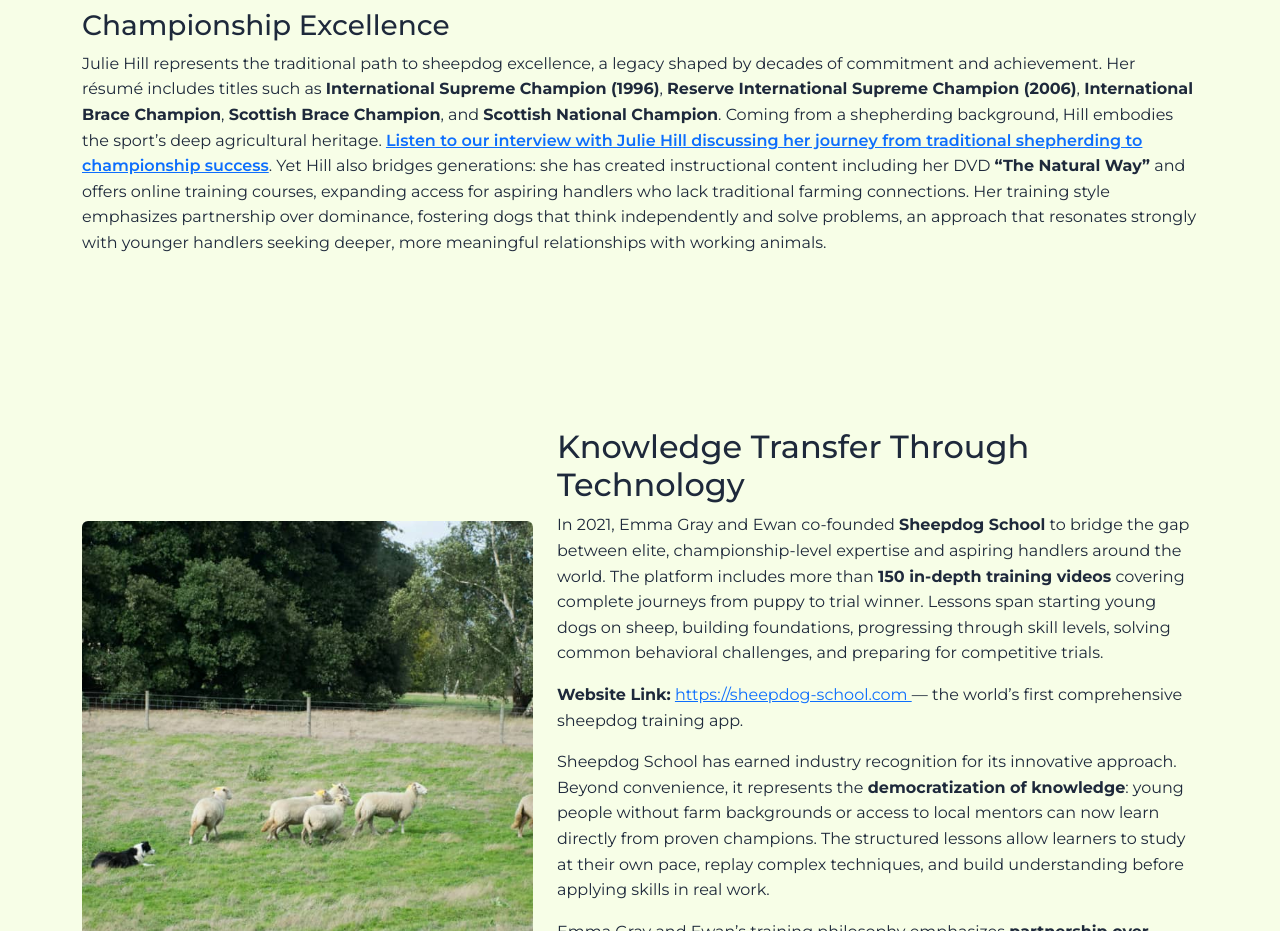
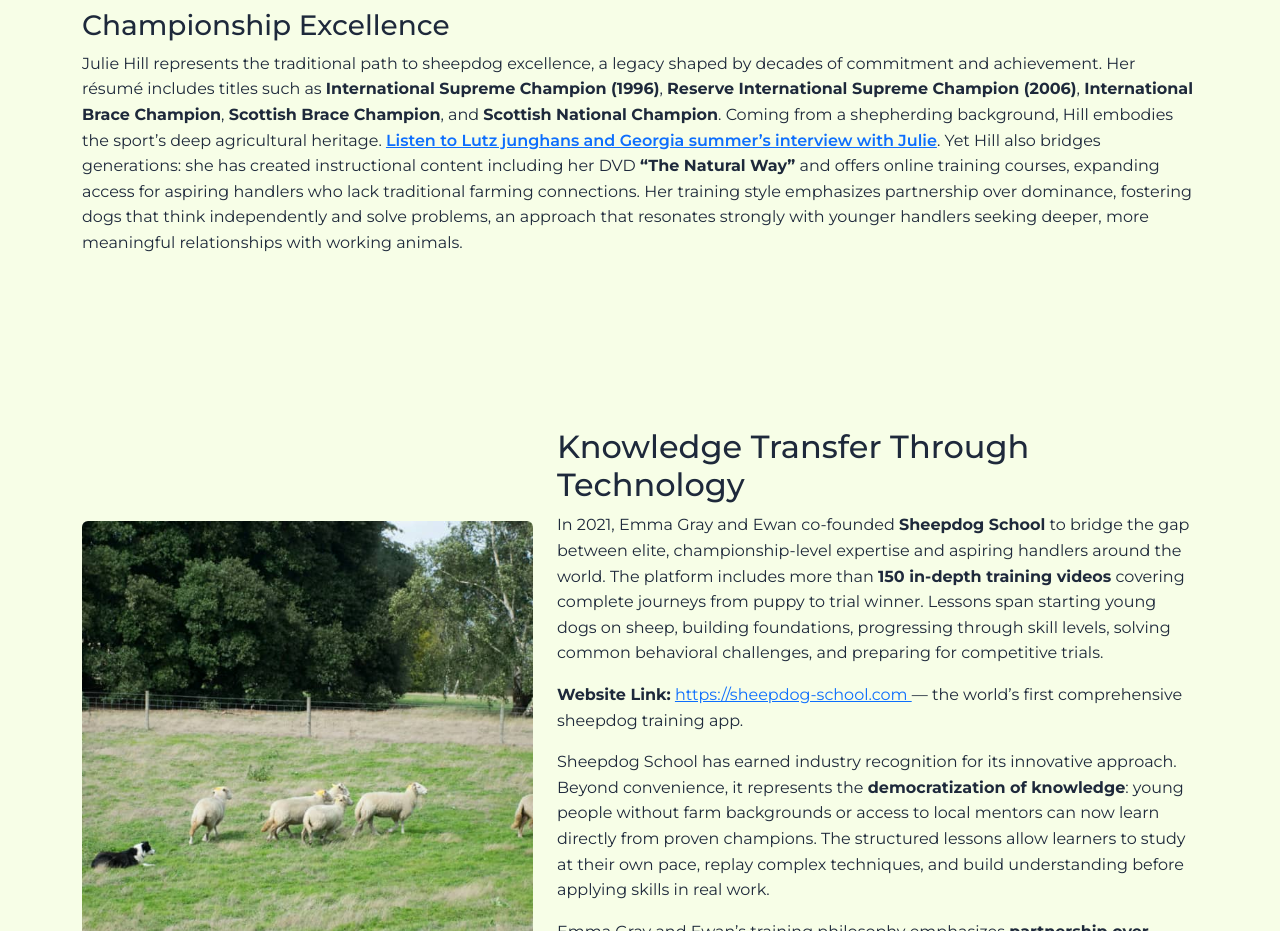
Before and after one commit to bethosin/sheepdog, a plain HTML site: page handlers.html in a window 1280 px wide. Shown: the part 1220-2151 px from the top of the page. Drawn offline with nearby package versions, Linux system fonts and the light colour scheme; a script that the page names is missing.

Commit message:
update
update

```diff
--- a/handlers.html
+++ b/handlers.html
@@ -131,7 +131,7 @@
          <div class="mt-4">
 
         <h3>Championship Excellence</h3>
-        <p> Julie Hill represents the traditional path to sheepdog excellence, a legacy shaped by decades of commitment and achievement. Her résumé includes titles such as <strong>International Supreme Champion (1996)</strong>, <strong>Reserve International Supreme Champion (2006)</strong>, <strong>International Brace Champion</strong>, <strong>Scottish Brace Champion</strong>, and <strong>Scottish National Champion</strong>. Coming from a shepherding background, Hill embodies the sport’s deep agricultural heritage. <a href="https://stir.sharepoint.com/:u:/s/Course_prepp63_202526_autumn-9M0yWrwvnPNfg-Group4/IQDbp25rUbqPRK0yd07BLQK_AXEf-WNDWDPh7bREhxlAxgk" class="text-decoration-underline fw-semibold">Listen to our interview with Julie Hill discussing her journey from traditional shepherding to championship success</a>. Yet Hill also bridges generations: she has created instructional content including her DVD <strong>“The Natural Way”</strong> and offers online training courses, expanding access for aspiring handlers who lack traditional farming connections. Her training style emphasizes partnership over dominance, fostering dogs that think independently and solve problems, an approach that resonates strongly with younger handlers seeking deeper, more meaningful relationships with working animals. </p>
+        <p> Julie Hill represents the traditional path to sheepdog excellence, a legacy shaped by decades of commitment and achievement. Her résumé includes titles such as <strong>International Supreme Champion (1996)</strong>, <strong>Reserve International Supreme Champion (2006)</strong>, <strong>International Brace Champion</strong>, <strong>Scottish Brace Champion</strong>, and <strong>Scottish National Champion</strong>. Coming from a shepherding background, Hill embodies the sport’s deep agricultural heritage. <a href="https://stir.sharepoint.com/:u:/s/Course_prepp63_202526_autumn-9M0yWrwvnPNfg-Group4/IQDbp25rUbqPRK0yd07BLQK_AXEf-WNDWDPh7bREhxlAxgk" class="text-decoration-underline fw-semibold"> Listen to Lutz junghans and Georgia summer’s interview with Julie</a>. Yet Hill also bridges generations: she has created instructional content including her DVD <strong>“The Natural Way”</strong> and offers online training courses, expanding access for aspiring handlers who lack traditional farming connections. Her training style emphasizes partnership over dominance, fostering dogs that think independently and solve problems, an approach that resonates strongly with younger handlers seeking deeper, more meaningful relationships with working animals. </p>
       </div>
     </div>
   </section>
```
